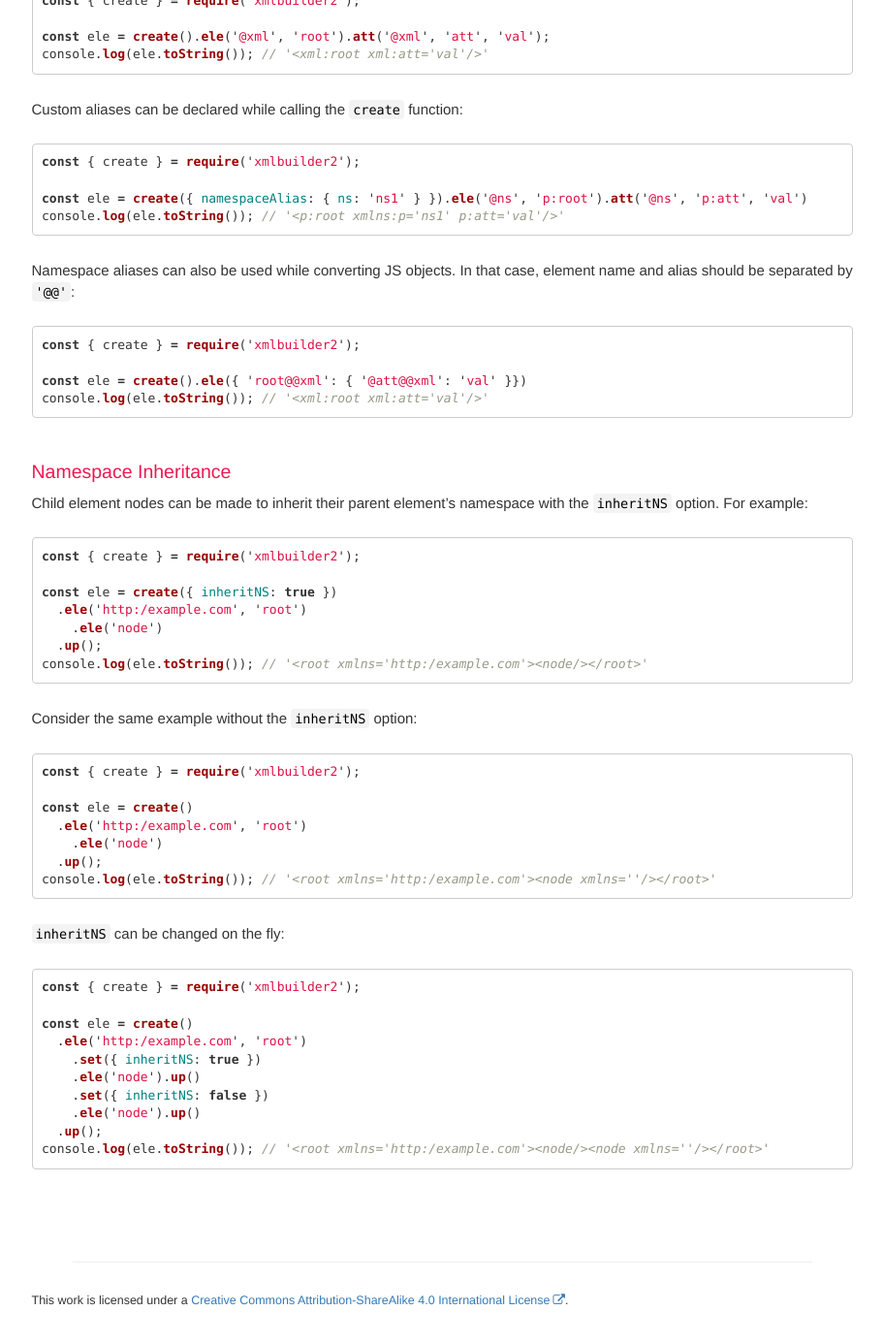
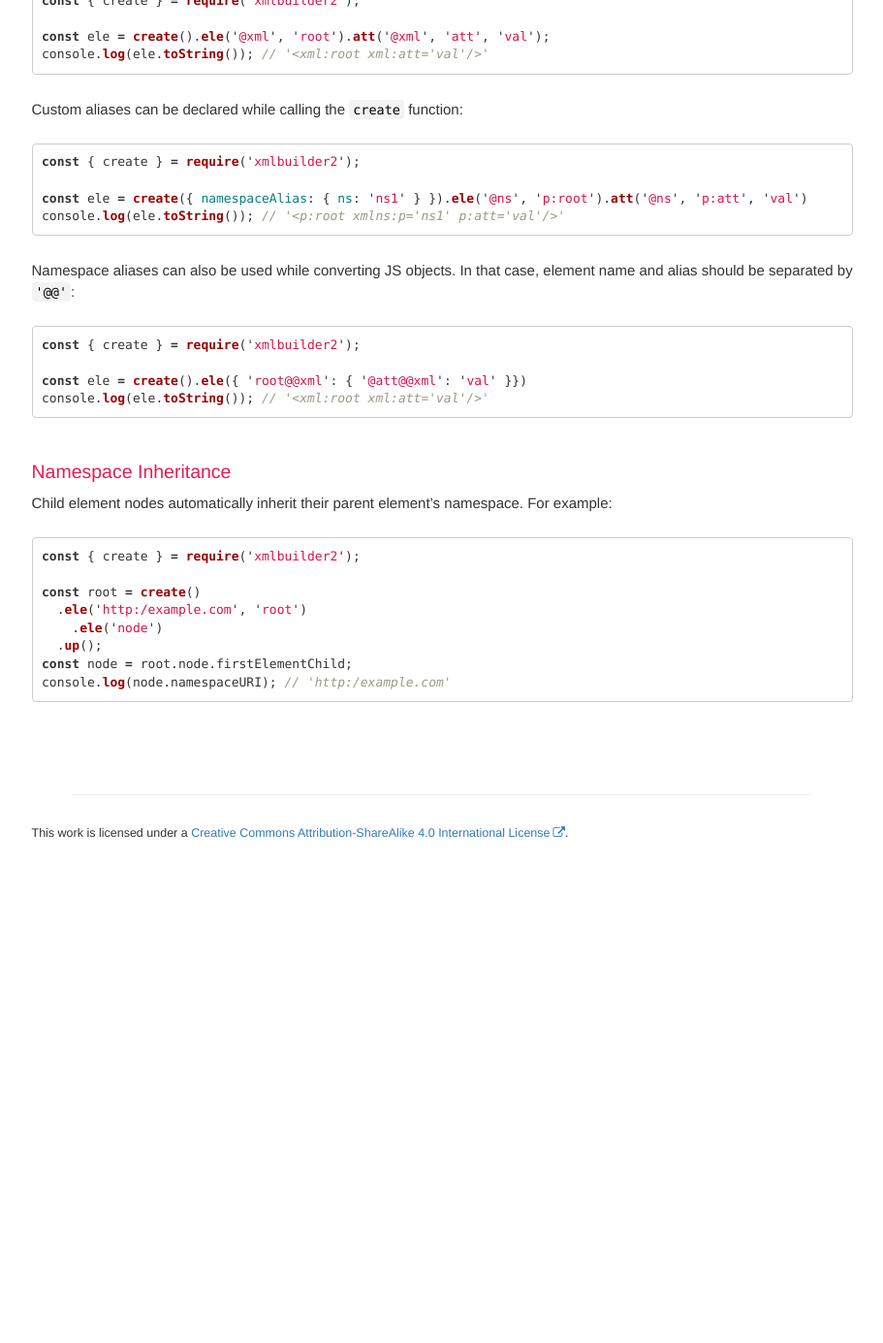
Before and after one commit to oozcitak/xmlbuilder2, a Jekyll site: the page built from docs/pages/namespaces.md, in a window 1280 px wide and 1400 px high, scrolled down 3016 px. Shown: the top 1385 px of the window at 97% size, without its empty margins (330-1241 px from the left). Built offline with Jekyll 4.4.1, drawn with Linux system fonts in a browser that asks for light colours; comment, search, counter and statistics services are not loaded; after the commit the page ends 3935 px from its top, so only the background shows below that.

Commit message:
Remove inheritNS option, namespaces are inherited automatically

````diff
--- a/docs/pages/namespaces.md
+++ b/docs/pages/namespaces.md
@@ -156,38 +156,14 @@ console.log(ele.toString()); // '<xml:root xml:att='val'/>'
 
 ### Namespace Inheritance
 
-Child element nodes can be made to inherit their parent element's namespace with the `inheritNS` option. For example:
+Child element nodes automatically inherit their parent element's namespace. For example:
 ```js
 const { create } = require('xmlbuilder2');
 
-const ele = create({ inheritNS: true })
+const root = create()
   .ele('http:/example.com', 'root')
     .ele('node')
   .up();
-console.log(ele.toString()); // '<root xmlns='http:/example.com'><node/></root>'
+const node = root.node.firstElementChild;
+console.log(node.namespaceURI); // 'http:/example.com'
 ```
-
-Consider the same example without the `inheritNS` option:
-```js
-const { create } = require('xmlbuilder2');
-
-const ele = create()
-  .ele('http:/example.com', 'root')
-    .ele('node')
-  .up();
-console.log(ele.toString()); // '<root xmlns='http:/example.com'><node xmlns=''/></root>'
-```
-
-`inheritNS` can be changed on the fly:
-```js
-const { create } = require('xmlbuilder2');
-
-const ele = create()
-  .ele('http:/example.com', 'root')
-    .set({ inheritNS: true })
-    .ele('node').up()
-    .set({ inheritNS: false })
-    .ele('node').up()
-  .up();
-console.log(ele.toString()); // '<root xmlns='http:/example.com'><node/><node xmlns=''/></root>'
-```
--- a/src/builder/XMLBuilderImpl.ts
+++ b/src/builder/XMLBuilderImpl.ts
@@ -178,13 +178,13 @@ export class XMLBuilderImpl implements XMLBuilder {
       [namespace, name] = this._extractNamespace(namespace, name, true)
 
       // inherit namespace from parent
-      if (namespace === undefined && this._options.inheritNS) {
+      if (namespace === undefined) {
         const [prefix] = namespace_extractQName(name)
         namespace = this.node.lookupNamespaceURI(prefix)
       }
 
       // create a child element node
-      const childNode = (namespace !== undefined ?
+      const childNode = (namespace !== undefined && namespace !== null?
         this._doc.createElementNS(namespace, name) :
         this._doc.createElement(name)
       )
--- a/src/writers/BaseWriter.ts
+++ b/src/writers/BaseWriter.ts
@@ -517,7 +517,7 @@
         (localDefaultNamespace !== null && localDefaultNamespace !== ns)) {
         /**
          * _Note:_ At this point, the namespace for this node still needs to be
-         * serialized, but there's no prefix (or candidate prefix) availble; the
+         * serialized, but there's no prefix (or candidate prefix) available; the
          * following uses the default namespace declaration to define the
          * namespace--optionally replacing an existing default declaration
          * if present.
@@ -1138,7 +1138,7 @@
      */
     for (const attr of node.attributes) {
       // Optimize common case
-      if (!requireWellFormed && attr.namespaceURI === null) {
+      if (!requireWellFormed && !ignoreNamespaceDefinitionAttribute && attr.namespaceURI === null) {
         result.push([null, null, attr.localName,
           this._serializeAttributeValue(attr.value, requireWellFormed)])
         continue
````
Also changed, not shown: docs/pages/builder-functions.md (+0 -1 lines), docs/pages/other-functions.md (+0 -21 lines), src/callback/XMLBuilderCBImpl.ts (+5 -5 lines), src/interfaces.ts (+1 -7 lines), test/basic/withOptions.test.ts (+0 -34 lines), test/issues/issue-006.test.ts (+1 -1 lines), test/wiki/namespace.test.ts (+3 -3 lines), test/writers/XMLWriterNS.test.ts (+2 -2 lines).
